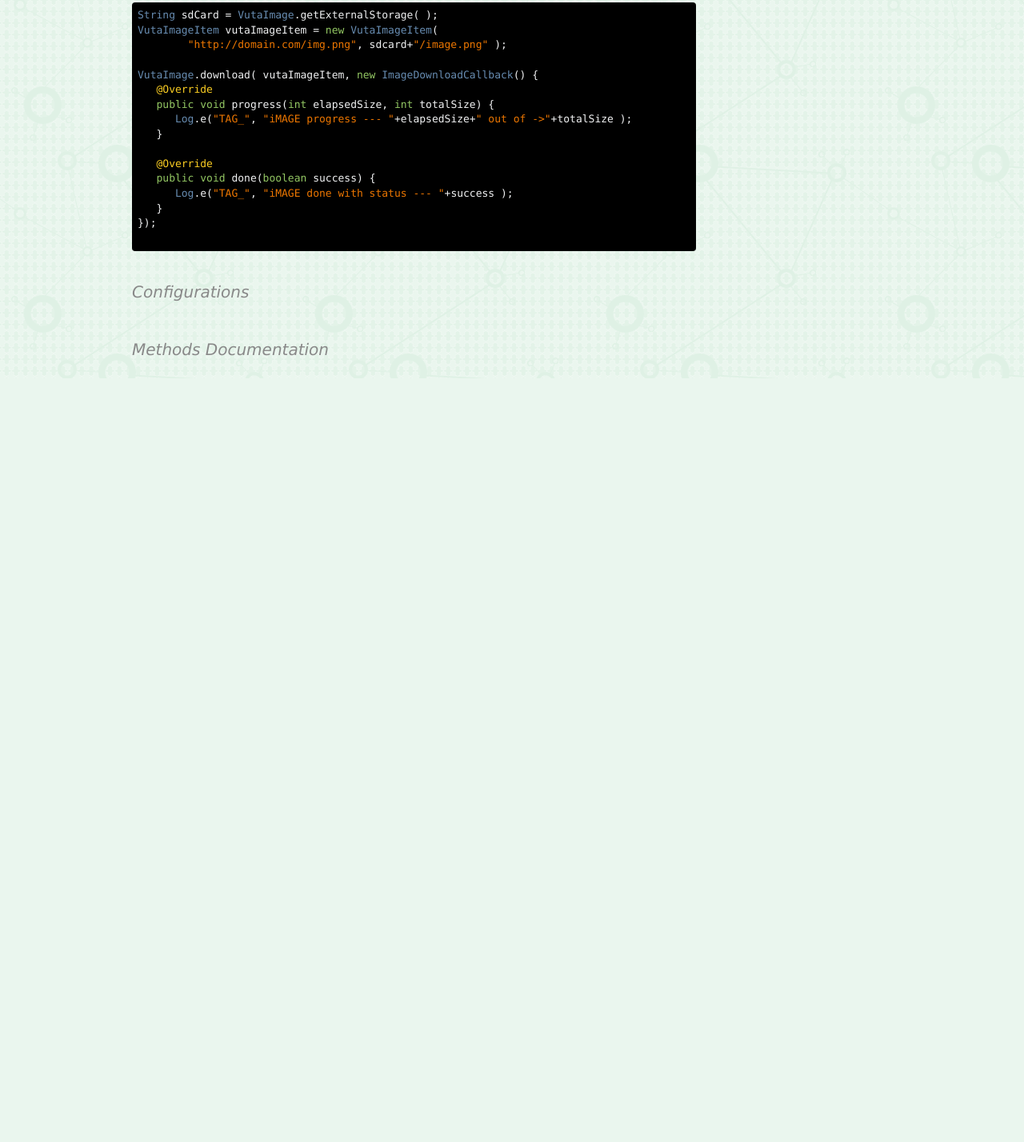
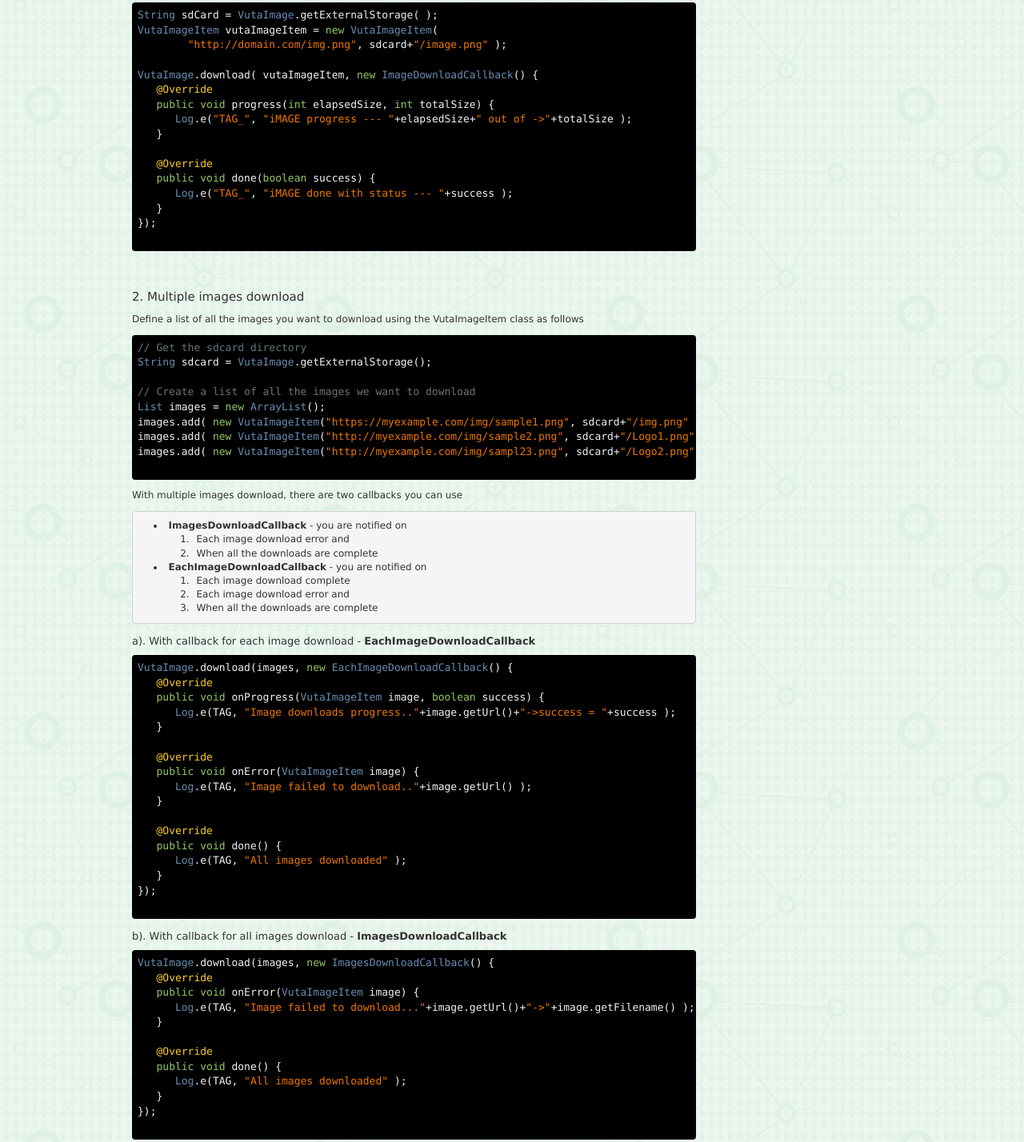
Before and after one commit to bmutinda/VutaImage, a plain HTML site: page index.html in a window 1280 px wide. Shown: the part 1956-3384 px from the top of the page at 80% size. Before the commit the page ends 2429 px from the top, so only its background shows below. Drawn offline with Linux system fonts and the light colour scheme.

Commit message:
Multiple images download + smooth scroll fix

```diff
--- a/index.html
+++ b/index.html
@@ -90,8 +90,8 @@ VutaImage.download( imageUrl, new ImageDownloadCallback() {
 				You can download an image without specifying the destination filename and the library with automatically
 				resolve the filename from the supplied link. For instance, downloading an image from
 				<span class="embedded-link">http://www.example.com/images/image.png</span>, the downloaded image
-				will be saved with the name <span class="embedded-link">image.png</span> in the specified storage
-				location.
+				will be saved with the name <span class="embedded-link">image.png</span> in the default storage
+				location - which is the <span class="embedded-link">sdcard</span>
 
 					<pre class="prettyprint lang-java">
 final String imageUrl = "http://www.villard.biz/assets/Uploads/projects/portrait-o.jpg";
@@ -159,8 +159,81 @@ VutaImage.download( vutaImageItem, new ImageDownloadCallback() {
 				<p>
 
 
+				<!-- mutliple images download -->
+				<br/>
+				<h3 class="heading-small">2. Multiple images download</h3>
+				<p>Define a list of all the images you want to download using the VutaImageItem class as follows </p>
+				<pre class="prettyprint lang-java">
+// Get the sdcard directory
+String sdcard = VutaImage.getExternalStorage();
 
-				<!-- configurations ---->
+// Create a list of all the images we want to download
+List<VutaImageItem> images = new ArrayList<VutaImageItem>();
+images.add( new VutaImageItem("https://myexample.com/img/sample1.png", sdcard+"/img.png" ));
+images.add( new VutaImageItem("http://myexample.com/img/sample2.png", sdcard+"/Logo1.png" ));
+images.add( new VutaImageItem("http://myexample.com/img/sampl23.png", sdcard+"/Logo2.png" ));
+				</pre>
+				<p>With multiple images download, there are two callbacks you can use</p>
+				<ul>
+					<li><b>ImagesDownloadCallback</b> - you are notified on
+						<ol>
+							<li>Each image download error and</li>
+							<li>When all the downloads are complete</li>
+						</ol>
+					</li>
+					<li><b>EachImageDownloadCallback</b> - you are notified on
+						<ol>
+							<li>Each image download complete</li>
+							<li>Each image download error and</li>
+							<li>When all the downloads are complete</li>
+						</ol>
+					</li>
+				</ul>
+
+				<h4 class="heading-smaller"> a). With callback for each image download - <b>EachImageDownloadCallback </b></h4>
+				<p>
+				<pre class="prettyprint lang-java">
+VutaImage.download(images, new EachImageDownloadCallback() {
+   @Override
+   public void onProgress(VutaImageItem image, boolean success) {
+      Log.e(TAG, "Image downloads progress.."+image.getUrl()+"->success = "+success );
+   }
+
+   @Override
+   public void onError(VutaImageItem image) {
+      Log.e(TAG, "Image failed to download.."+image.getUrl() );
+   }
+
+   @Override
+   public void done() {
+      Log.e(TAG, "All images downloaded" );
+   }
+});
+				</pre>
+				</p>
+
+				<h4 class="heading-smaller"> b). With callback for all images download - <b>ImagesDownloadCallback </b></h4>
+				<p>
+				<pre class="prettyprint lang-java">
+VutaImage.download(images, new ImagesDownloadCallback() {
+   @Override
+   public void onError(VutaImageItem image) {
+      Log.e(TAG, "Image failed to download..."+image.getUrl()+"->"+image.getFilename() );
+   }
+
+   @Override
+   public void done() {
+      Log.e(TAG, "All images downloaded" );
+   }
+});
+				</pre>
+				</p>
+
+
+
+				<!------------------------ ------------------------ ------------------------>
+				<!------------------------ configurations ------------------------>
+				<!------------------------ ------------------------ ------------------------>
 				<h2 id="configurations" class="heading">Configurations</h2>
 				<h2 id="documentation" class="heading">Methods Documentation</h2>
 			</div>
--- a/static/application.js
+++ b/static/application.js
@@ -1,11 +1,18 @@
 
 $(document).ready( function(){
+
+	var scrollHack = function( ){
+		console.log("afaftt")
+	}
+
 
 	$('.menu a').click(function(event) {
 		event.preventDefault();
 		var link = this;
 		$.smoothScroll({
-			scrollTarget: link.hash
+			offset: -110,
+			scrollTarget: link.hash,
+			afterScroll: scrollHack
 		});
 	});
 
```
